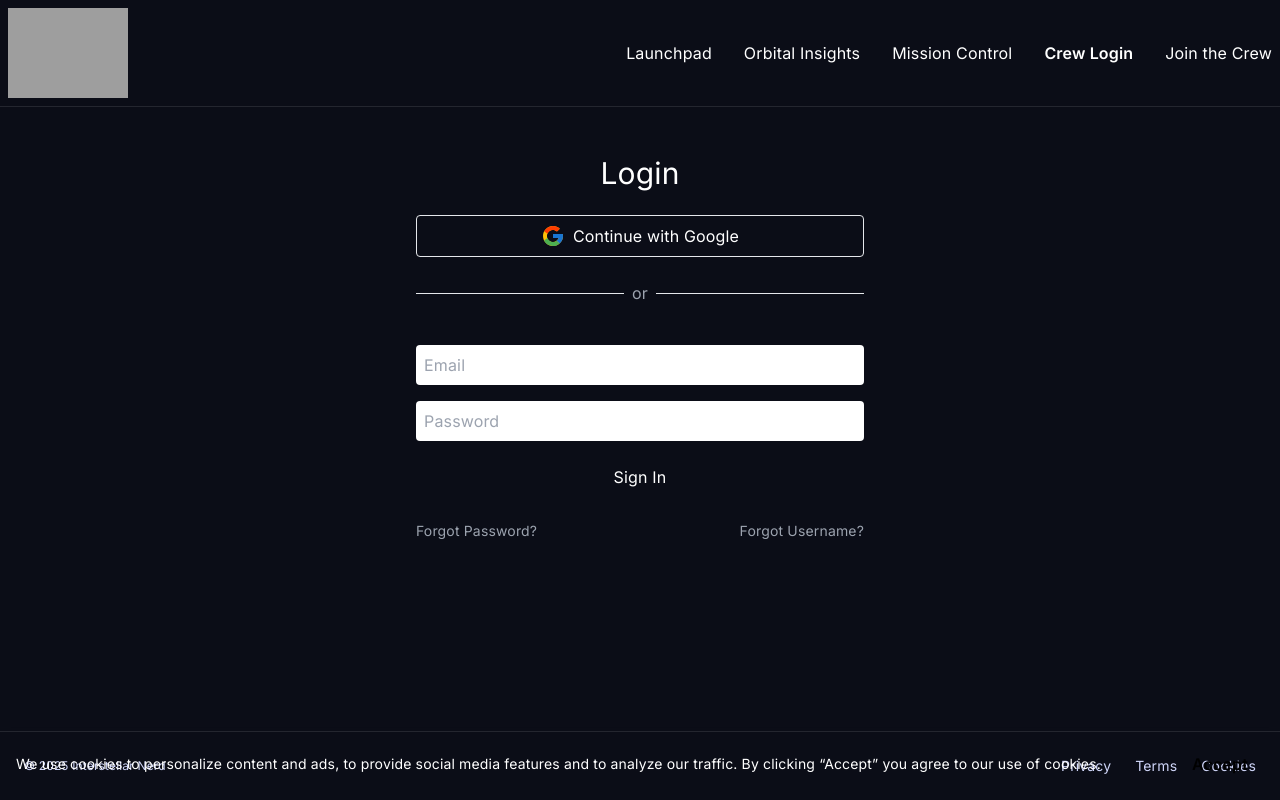
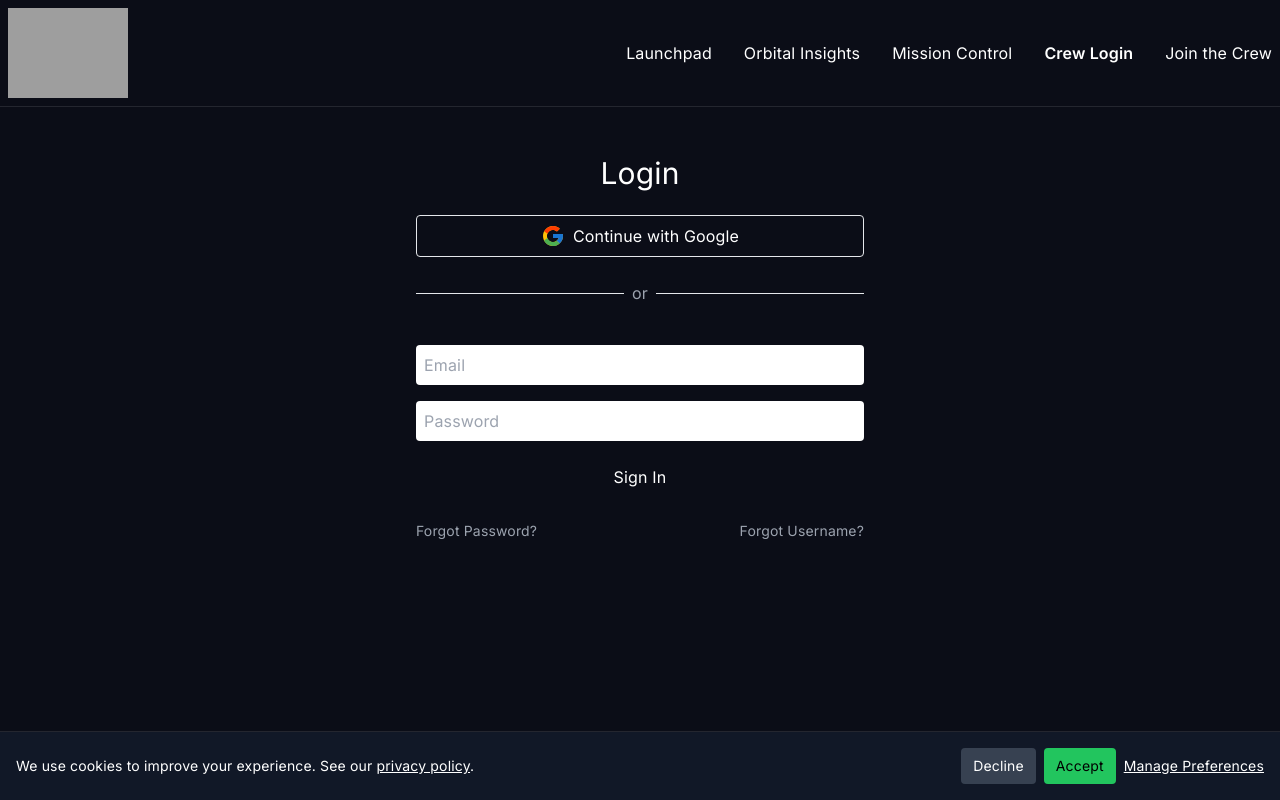
Before and after one commit to jamesjordan06/NERD-PROJECT, a Next.js app: page /login in a window 1280 px wide. Built offline with nearby package versions, Linux system fonts and the light colour scheme; no server answers; grey boxes are pictures that could not be loaded.

Commit message:
feat(cookie): add consent banner with GA

```diff
--- a/app/layout.tsx
+++ b/app/layout.tsx
@@ -5,7 +5,7 @@ import Providers from "./providers";
 import Navbar from "./components/Navbar";
 import Footer from "./components/Footer";
 import type { Metadata } from "next";
-import ConsentGate from "../components/ConsentGate";
+import CookieBanner from "../components/CookieBanner";
 import PasswordSetupRedirect from "../components/PasswordSetupRedirect";
 
 export const metadata: Metadata = {
@@ -21,12 +21,11 @@ export default function RootLayout({ children }: { children: ReactNode }) {
       </head>
       <body className="min-h-screen flex flex-col bg-spacex text-white">
         <Providers>
-          <ConsentGate>
-            <PasswordSetupRedirect />
-            <Navbar />
-            <main className="flex-1">{children}</main>
-            <Footer />
-          </ConsentGate>
+          <PasswordSetupRedirect />
+          <Navbar />
+          <main className="flex-1">{children}</main>
+          <Footer />
+          <CookieBanner />
         </Providers>
       </body>
     </html>
--- a/components/AdsenseScripts.tsx
+++ /dev/null
@@ -1,13 +0,0 @@
-"use client";
-import { useEffect } from "react";
-
-export default function AdsenseScripts() {
-  useEffect(() => {
-    const script = document.createElement("script");
-    script.async = true;
-    script.src = "https://pagead2.googlesyndication.com/pagead/js/adsbygoogle.js?client=ca-pub-2724823807720042";
-    script.crossOrigin = "anonymous";
-    document.head.appendChild(script);
-  }, []);
-  return null;
-}
--- a/components/ConsentGate.tsx
+++ /dev/null
@@ -1,22 +0,0 @@
-"use client";
-import { useState, useEffect } from "react";
-import CookieBanner from "./CookieBanner";
-import MarketingScripts from "./MarketingScripts";
-import AdsenseScripts from "./AdsenseScripts";
-
-export default function ConsentGate({ children }: { children: React.ReactNode }) {
-  const [consent, setConsent] = useState(false);
-
-  useEffect(() => {
-    setConsent(document.cookie.includes("cookie_consent=true"));
-  }, []);
-
-  return (
-    <>
-      {consent && <MarketingScripts />}
-      {consent && <AdsenseScripts />}
-      <CookieBanner onAccept={() => setConsent(true)} />
-      {children}
-    </>
-  );
-}
--- a/components/CookieBanner.tsx
+++ b/components/CookieBanner.tsx
@@ -2,49 +2,53 @@
 
 import { useEffect, useState } from "react";
 import Cookies from "js-cookie";
+import { loadGA } from "../lib/ga";
 
-export default function CookieBanner({
-  onAccept,
-}: {
-  onAccept: () => void;
-}) {
+export default function CookieBanner() {
   const [visible, setVisible] = useState(false);
 
   useEffect(() => {
-    // Show banner if no consent cookie is set
     const consent = Cookies.get("cookie_consent");
-    if (consent !== "true") {
+    if (consent === "accepted") {
+      loadGA();
+    }
+    if (!consent) {
       setVisible(true);
     }
   }, []);
 
-  function acceptCookies() {
-    // Set a secure, SameSite=Lax cookie that expires in 1 year
-    Cookies.set("cookie_consent", "true", {
-      expires: 365,
-      sameSite: "Lax",
-      secure: process.env.NODE_ENV === "production",
-    });
+  const accept = () => {
+    Cookies.set("cookie_consent", "accepted", { expires: 365, sameSite: "Lax" });
     setVisible(false);
-    onAccept();
-  }
+    loadGA();
+  };
+
+  const decline = () => {
+    Cookies.set("cookie_consent", "rejected", { expires: 365, sameSite: "Lax" });
+    setVisible(false);
+  };
 
   if (!visible) return null;
 
   return (
-    <div className="fixed bottom-0 inset-x-0 bg-midnight-dark text-white p-4 shadow-lg z-50">
-      <div className="container mx-auto flex flex-col sm:flex-row items-center justify-between">
-        <p className="mb-2 sm:mb-0 text-sm">
-          We use cookies to personalize content and ads, to provide social media
-          features and to analyze our traffic. By clicking “Accept” you agree to
-          our use of cookies.
-        </p>
-        <button
-          onClick={acceptCookies}
-          className="px-4 py-2 bg-neon text-black font-semibold rounded"
-        >
+    <div className="fixed bottom-0 inset-x-0 bg-gray-900 text-white p-4 z-50 sm:flex sm:items-center sm:justify-between space-y-2 sm:space-y-0">
+      <p className="text-sm">
+        We use cookies to improve your experience. See our{' '}
+        <a href="/privacy-policy" className="underline">
+          privacy policy
+        </a>
+        .
+      </p>
+      <div className="flex items-center space-x-2">
+        <button onClick={decline} className="px-3 py-2 bg-gray-700 rounded text-sm">
+          Decline
+        </button>
+        <button onClick={accept} className="px-3 py-2 bg-green-500 text-black rounded text-sm">
           Accept
         </button>
+        <a href="/privacy-policy" className="underline text-sm ml-2 hidden sm:inline-block">
+          Manage Preferences
+        </a>
       </div>
     </div>
   );
--- a/components/CookieConsent.tsx
+++ /dev/null
@@ -1,20 +0,0 @@
-"use client";
-
-import CookieConsent from "react-cookie-consent";
-
-export default function CookieBanner() {
-  return (
-    <CookieConsent
-      location="bottom"
-      buttonText="Accept marketing cookies"
-      enableDeclineButton
-      declineButtonText="Necessary only"
-      cookieName="interstellar-consent"
-      style={{ background: "#0A1F2E" }}
-      buttonStyle={{ color: "#fff", background: "#9B59B6", borderRadius: "8px" }}
-      declineButtonStyle={{ color: "#fff", background: "#333", borderRadius: "8px" }}
-    >
-      We use cookies to personalize content and ads.
-    </CookieConsent>
-  );
-}
--- a/components/MarketingScripts.tsx
+++ /dev/null
@@ -1,29 +0,0 @@
-"use client";
-
-import { useEffect } from "react";
-
-declare global {
-  interface Window {
-    dataLayer: any[];
-  }
-}
-
-export default function MarketingScripts() {
-  useEffect(() => {
-    // Google Analytics
-    const GA_ID = 'G-RZN3Z16TN3';
-    const script = document.createElement("script");
-    script.src = `https://www.googletagmanager.com/gtag/js?id=${GA_ID}`;
-    script.async = true;
-    document.head.append(script);
-
-    window.dataLayer = window.dataLayer || [];
-    function gtag(...args: any[]) {
-      window.dataLayer.push(args);
-    }
-    gtag("js", new Date());
-    gtag("config", GA_ID);
-  }, []);
-
-  return null;
-}
--- /dev/null
+++ b/lib/ga.ts
@@ -0,0 +1,17 @@
+export const GA_ID = 'G-RZN3Z16TN3';
+
+export function loadGA() {
+  if (typeof window === 'undefined' || (window as any).GA_INITIALIZED) return;
+  (window as any).GA_INITIALIZED = true;
+  const script = document.createElement('script');
+  script.src = `https://www.googletagmanager.com/gtag/js?id=${GA_ID}`;
+  script.async = true;
+  document.head.appendChild(script);
+
+  (window as any).dataLayer = (window as any).dataLayer || [];
+  function gtag(...args: any[]) {
+    (window as any).dataLayer.push(args);
+  }
+  gtag('js', new Date());
+  gtag('config', GA_ID);
+}
```
